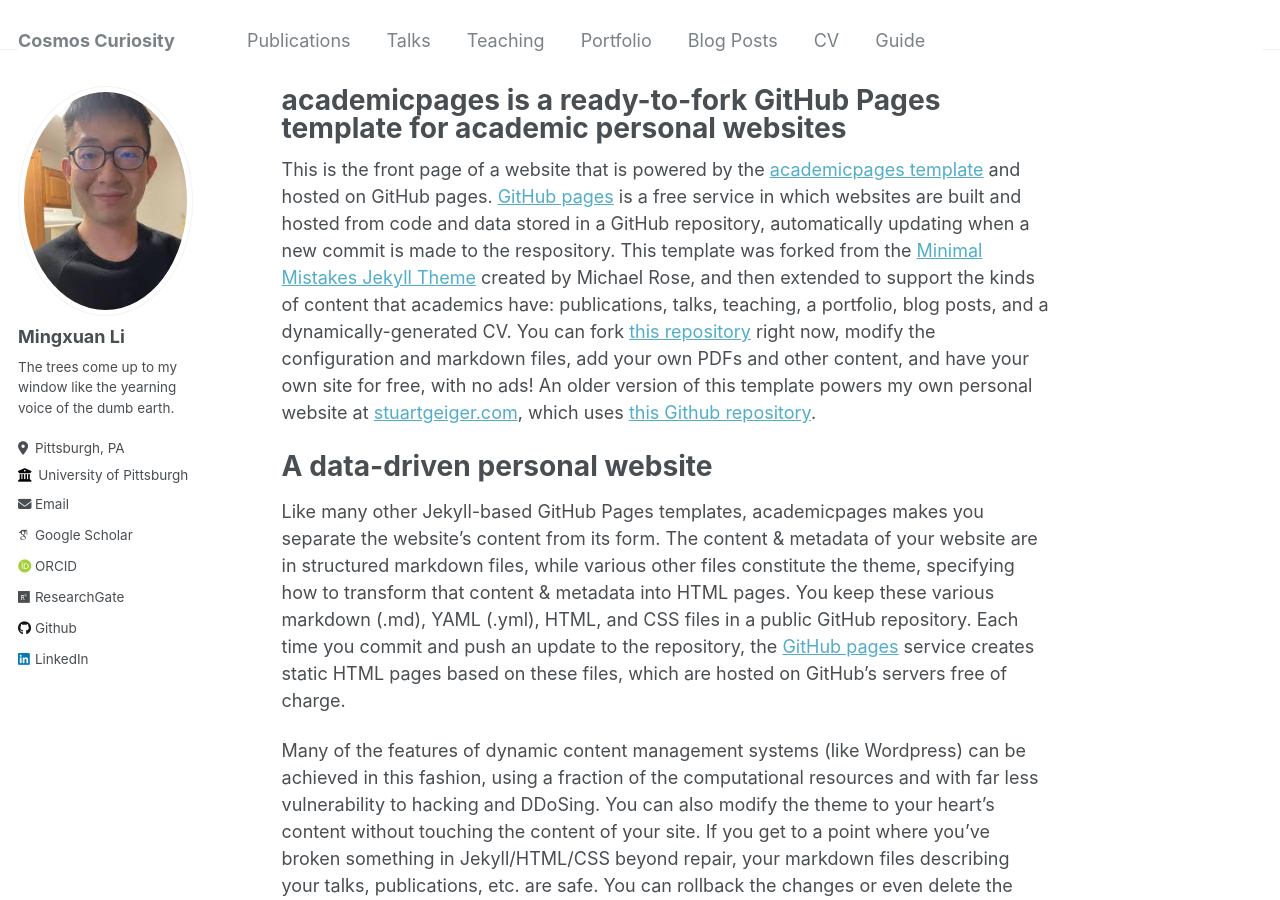
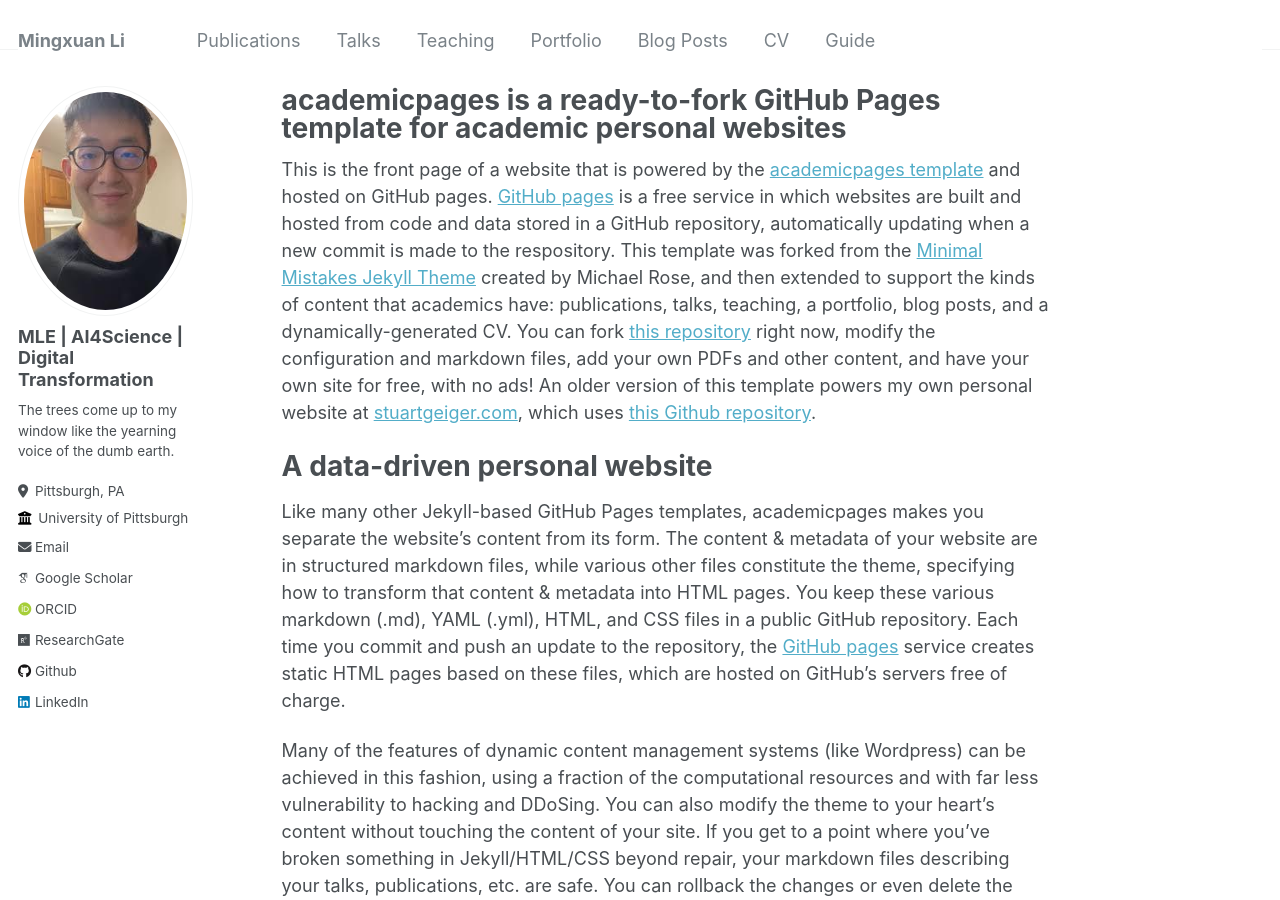
Before and after one commit to Mil152/mil152.github.io, a Jekyll site: the page built from _pages/about.md, in a window 1280 px wide and 900 px high. Built offline with Jekyll 4.4.1, drawn with Linux system fonts in a browser that asks for light colours; some web fonts are replaced.

Commit message:
Update _config.yml

```diff
--- a/_config.yml
+++ b/_config.yml
@@ -8,7 +8,7 @@
 
 # Basic Site Settings
 locale                   : "en-US"
-title                    : "Cosmos Curiosity"
+title                    : "Mingxuan Li"
 title_separator          : "-"
 name                     : &name "Mingxuan Li"
 description              : &description "personal description"
@@ -22,7 +22,7 @@ repository               : "mil152/mil152.github.io"
 author:
   # Biographic information
   avatar           : "images.jpg"
-  name             : "Mingxuan Li"
+  name             : "MLE | AI4Science | Digital Transformation"
   pronouns         : # example: "she/her"
   bio              : "The trees come up to my window like the yearning voice of the dumb earth."
   location         : "Pittsburgh, PA"
```
